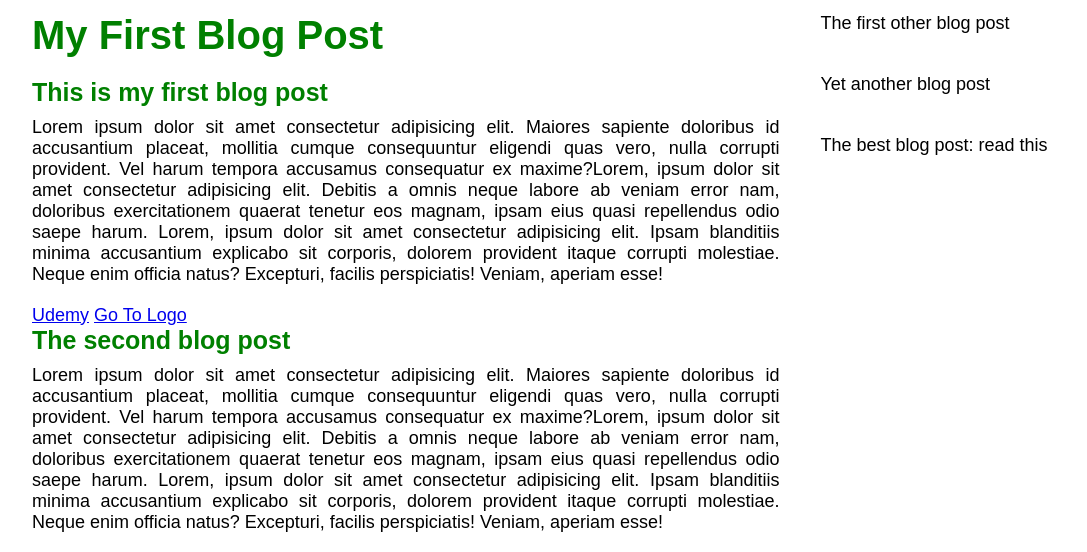
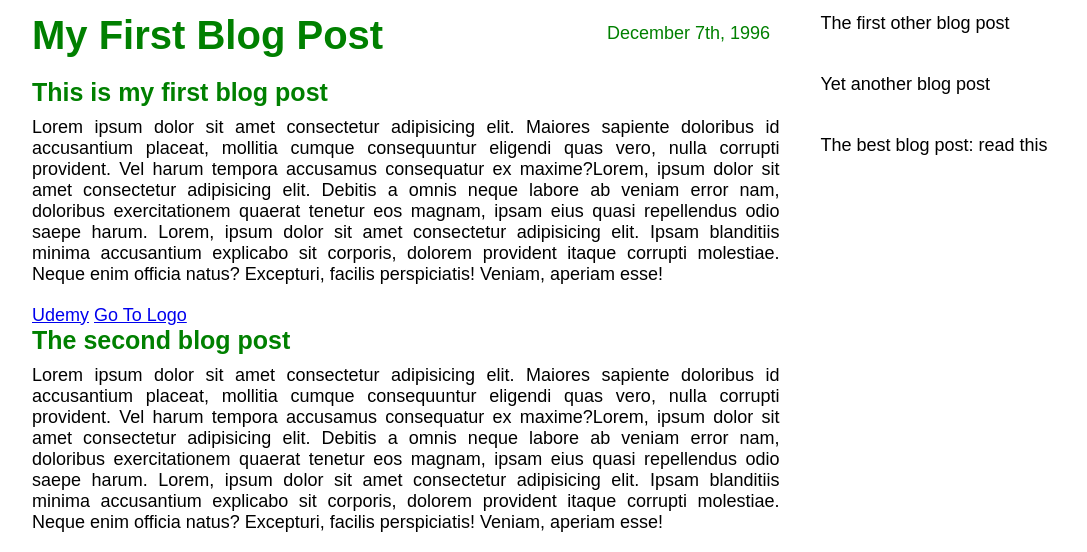
Before and after one commit to MohammadAkthamObeidat/HTML5-AND-CSS3, a plain HTML site: page [[ HTML & CSS Course ]] - BlogPost/index.html in a window 1280 px wide. Shown: the top 552 px of the page, without its empty margins (96-1183 px from the left). Drawn offline with Linux system fonts and the light colour scheme.

Commit message:
Polish the page

```diff
--- a/[[ HTML & CSS Course ]] - BlogPost/index.html
+++ b/[[ HTML & CSS Course ]] - BlogPost/index.html
@@ -8,6 +8,7 @@
     <div class="container">
       <div class="blog-post">
         <h1>My First Blog Post</h1>
+        <p class="date">December 7th, 1996</p>
         <h2>This is my first blog post</h2>
         <p class="main-text">
           Lorem ipsum dolor sit amet consectetur adipisicing elit. Maiores
--- a/[[ HTML & CSS Course ]] - BlogPost/style.css
+++ b/[[ HTML & CSS Course ]] - BlogPost/style.css
@@ -34,6 +34,14 @@
     width: 75%;
     float: left;
     padding-right: 2%;
+    position: relative;
+}
+
+.date{
+    position: absolute;
+    top: 10px;
+    right: 30px;
+    color: green;
 }
 
 .other-post{
```
